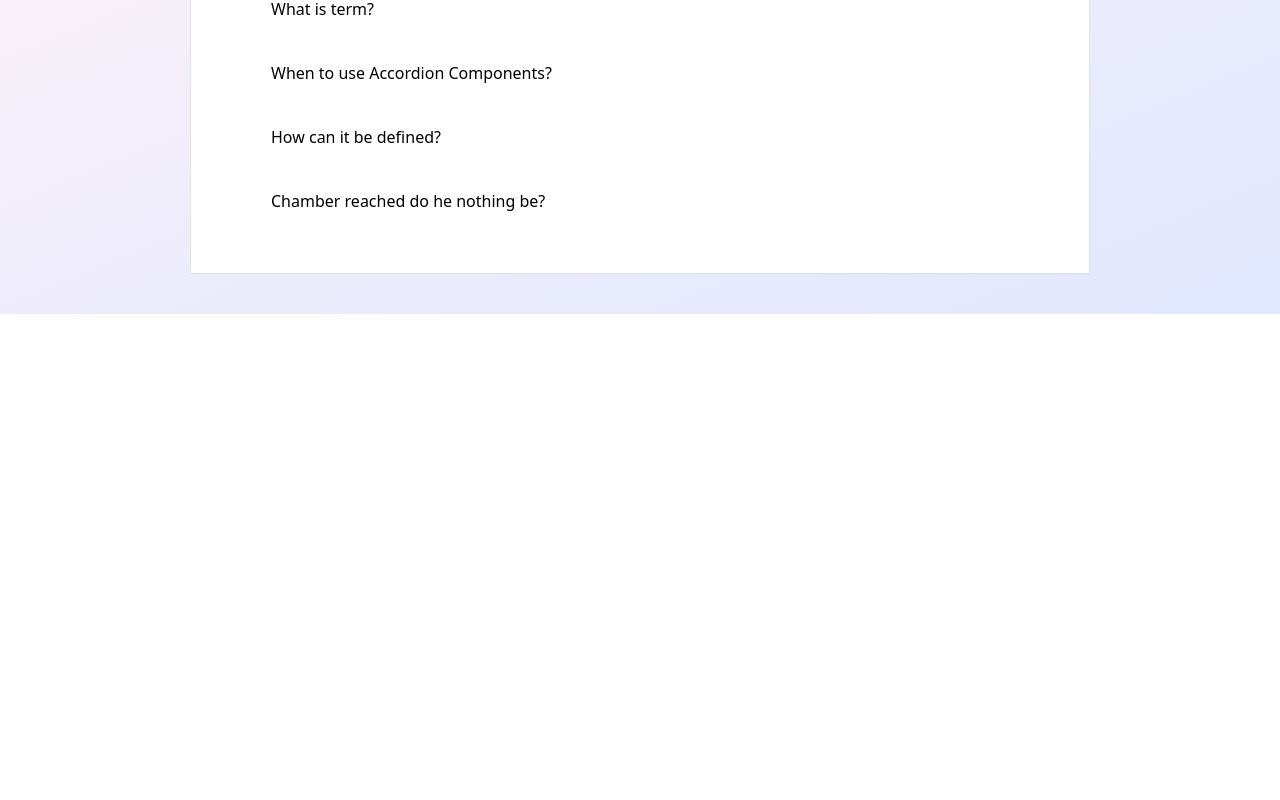
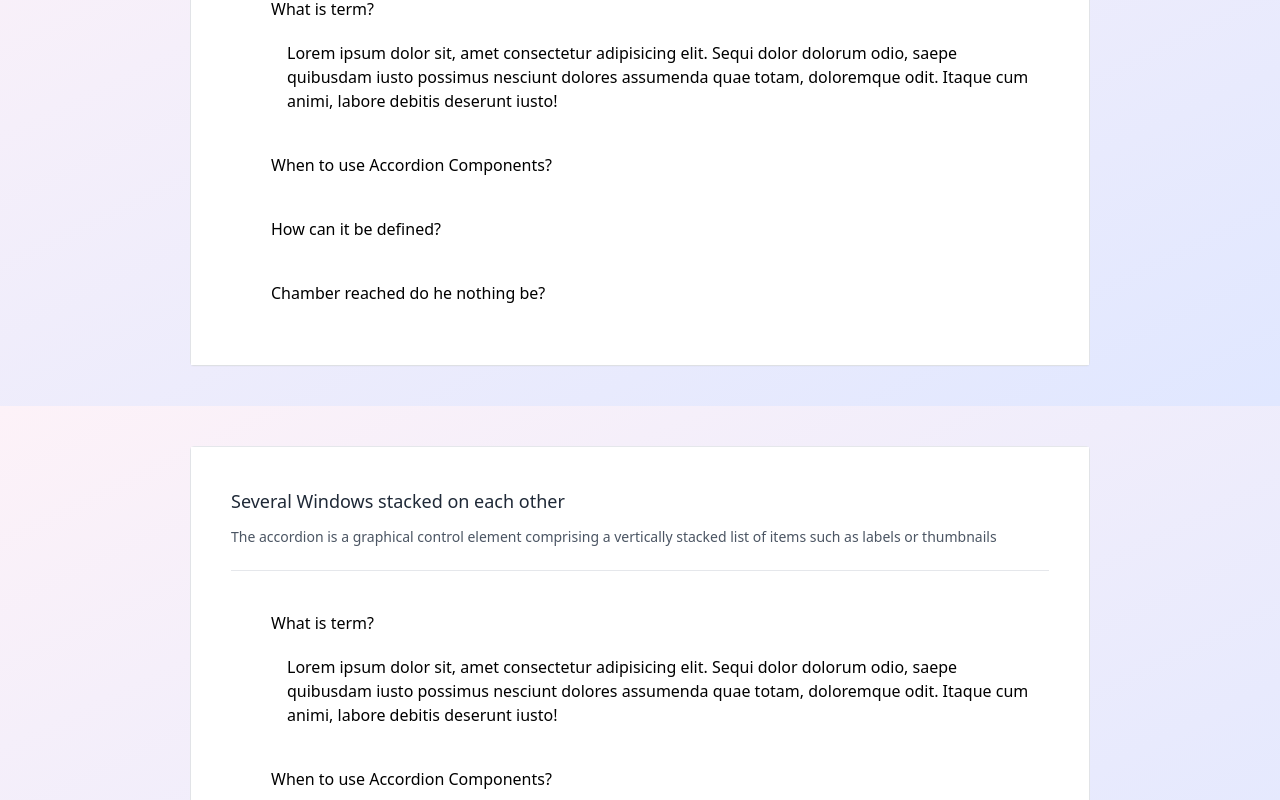
Before and after one commit to chaudhuree/vue_events_reactivity, a Vue app: page / in a window 1280 px wide. Shown: the part 320-1120 px from the top of the page. Before the commit the page ends 800 px from the top, so only its background shows below. Built offline with nearby package versions, Linux system fonts and the light colour scheme.

Commit message:
cmbined all

```diff
--- a/src/App.vue
+++ b/src/App.vue
@@ -1,12 +1,31 @@
 <script setup>
 import { ref, reactive } from 'vue'
+//reactivity
+const activeIndex = ref(0)
 const accordions = reactive([
-  false, false, false, false
+  {
+    heading: "What is term?",
+    content: "Lorem ipsum dolor sit, amet consectetur adipisicing elit. Sequi dolor dolorum odio, saepe quibusdam iusto possimus nesciunt dolores assumenda quae totam, doloremque odit. Itaque cum animi, labore debitis deserunt iusto!",
+    isOpen:true,
+  },
+  {
+    heading: "When to use Accordion Components?",
+    content: "Lorem, ipsum dolor sit amet consectetur adipisicing elit. Ut suscipit itaque, sequi incidunt ab sit optio debitis dignissimos doloribus ratione nobis id mollitia maiores eveniet necessitatibus dolorum praesentium! Corrupti, at.",
+    isOpen:false,
+  },
+  {
+    heading: "How can it be defined?",
+    content: "Lorem ipsum dolor sit amet consectetur adipisicing elit. Minima facilis labore voluptates provident nam, delectus suscipit nihil optio voluptate quae porro fugiat magni excepturi doloribus.",
+    isOpen:false,
+  },
+  {
+    heading: "Chamber reached do he nothing be?",
+    content: "Lorem ipsum, dolor sit amet consectetur adipisicing elit. Ullam minima maiores magni dolore qui architecto pariatur incidunt repellat quos hic? Eius, eveniet accusantium! Quisquam, quo. Vitae ipsum ad veritatis commodi quasi expedita!",
+    isOpen:false,
+  }
 ])
 
-function toggle(index) {
-  accordions[index] = !accordions[index]
-}
+// accordions[0].isOpen=true
 </script>
 
 <template>
@@ -24,67 +43,51 @@ function toggle(index) {
           <div class="h-1 w-full mx-auto border-b my-5"></div>
 
           <!-- What is term -->
-          <div class="transition hover:bg-indigo-50">
+          <div class="transition hover:bg-indigo-50" v-for="(accordion,index) in accordions" :key="index" >
             <!-- header -->
-            <div @click="toggle(0)" class="accordion-header cursor-pointer transition flex space-x-5 px-5 items-center h-16">
-              <i class="fas fa-plus"></i>
-              <h3>What is term?</h3>
+            <div @click="activeIndex=index" class="accordion-header cursor-pointer transition flex space-x-5 px-5 items-center h-16" >
+              <i class="fas" :class="index==activeIndex?'fa-minus':'fa-plus'"></i>
+              <h3 >{{accordion.heading}}</h3>
             </div>
             <!-- Content -->
-            <div class="px-5 pt-0 text-left pb-5" v-show="accordions[0]">
+            <div class="px-5 pt-0 text-left pb-5" v-show="index==activeIndex"  >
               <p class="leading-6 font-light pl-9 ">
-                Lorem ipsum dolor sit, amet consectetur adipisicing elit. Sequi dolor dolorum odio, saepe quibusdam iusto possimus nesciunt dolores assumenda quae totam, doloremque odit. Itaque cum animi, labore debitis deserunt iusto!
-              </p>
-            </div>
-          </div>
-
-          <!-- When to use Accordion Components -->
-          <div class="transition hover:bg-indigo-50">
-            <!-- header -->
-            <div @click="accordions[1]=!accordions[1]" class="accordion-header cursor-pointer transition flex space-x-5 px-5 items-center h-16">
-              <i class="fas fa-plus"></i>
-              <h3>When to use Accordion Components?</h3>
-            </div>
-            <!-- Content -->
-            <div class="accordion-content px-5 pt-0 text-left pb-5" v-show="accordions[1]">
-              <p class="leading-6 font-light pl-9 ">
-                Lorem, ipsum dolor sit amet consectetur adipisicing elit. Ut suscipit itaque, sequi incidunt ab sit optio debitis dignissimos doloribus ratione nobis id mollitia maiores eveniet necessitatibus dolorum praesentium! Corrupti, at.
-              </p>
-            </div>
-          </div>
-
-          <!-- Accordion Wrapper -->
-          <div class="transition hover:bg-indigo-50">
-            <!-- header -->
-            <div @click="toggle(2)" class="accordion-header cursor-pointer transition flex space-x-5 px-5 items-center h-16">
-              <i class="fas fa-plus"></i>
-              <h3>How can it be defined?</h3>
-            </div>
-            <!-- Content -->
-            <div class="accordion-content px-5 pt-0 text-left pb-5" v-show="accordions[2]">
-              <p class="leading-6 font-light pl-9">
-                Lorem ipsum dolor sit amet consectetur adipisicing elit. Minima facilis labore voluptates provident nam, delectus suscipit nihil optio voluptate quae porro fugiat magni excepturi doloribus.
-              </p>
-            </div>
-          </div>
-
-          <!-- Accordion Wrapper -->
-          <div class="transition hover:bg-indigo-50">
-            <!-- header -->
-            <div @click="toggle(3)" class="accordion-header cursor-pointer transition flex space-x-5 px-5 items-center h-16">
-              <i class="fas fa-plus"></i>
-              <h3>Chamber reached do he nothing be?</h3>
-            </div>
-            <!-- Content -->
-            <div class="accordion-content px-5 pt-0 text-left pb-5" v-show="accordions[3]">
-              <p class="leading-6 font-light pl-9">
-                Lorem ipsum, dolor sit amet consectetur adipisicing elit. Ullam minima maiores magni dolore qui architecto pariatur incidunt repellat quos hic? Eius, eveniet accusantium! Quisquam, quo. Vitae ipsum ad veritatis commodi quasi expedita!
+              {{ accordion.content }}
               </p>
             </div>
           </div>
         </div>
       </div>
     </div>
+
+    <div class="w-full p-10 bg-gradient-to-br from-pink-50 to-indigo-100 grid place-items-center">
+      <div class="w-3/4 mx-auto rounded border">
+        <div class="bg-white p-10 shadow-sm">
+          <h3 class="text-lg font-medium text-gray-800">Several Windows stacked on each other</h3>
+          <p class="text-sm font-light text-gray-600 my-3">
+            The accordion is a graphical control element comprising a vertically stacked list of items such as labels or thumbnails
+          </p>
+
+          <div class="h-1 w-full mx-auto border-b my-5"></div>
+
+          <!-- What is term -->
+          <div class="transition hover:bg-indigo-50" v-for="(accordion,index) in accordions" :key="index" >
+            <!-- header -->
+            <div @click="accordion.isOpen=!accordion.isOpen"  class="accordion-header cursor-pointer transition flex space-x-5 px-5 items-center h-16" >
+              <i class="fas" :class="accordion.isOpen?'fa-minus':'fa-plus'"></i>
+              <h3>{{accordion.heading}}</h3>
+            </div>
+            <!-- Content -->
+            <div class="px-5 pt-0 text-left pb-5" v-show="true==accordion.isOpen" >
+              <p class="leading-6 font-light pl-9 ">
+              {{ accordion.content }}
+              </p>
+            </div>
+          </div>
+        </div>
+      </div>
+    </div>
+
   </section>
 </template>
 
```
